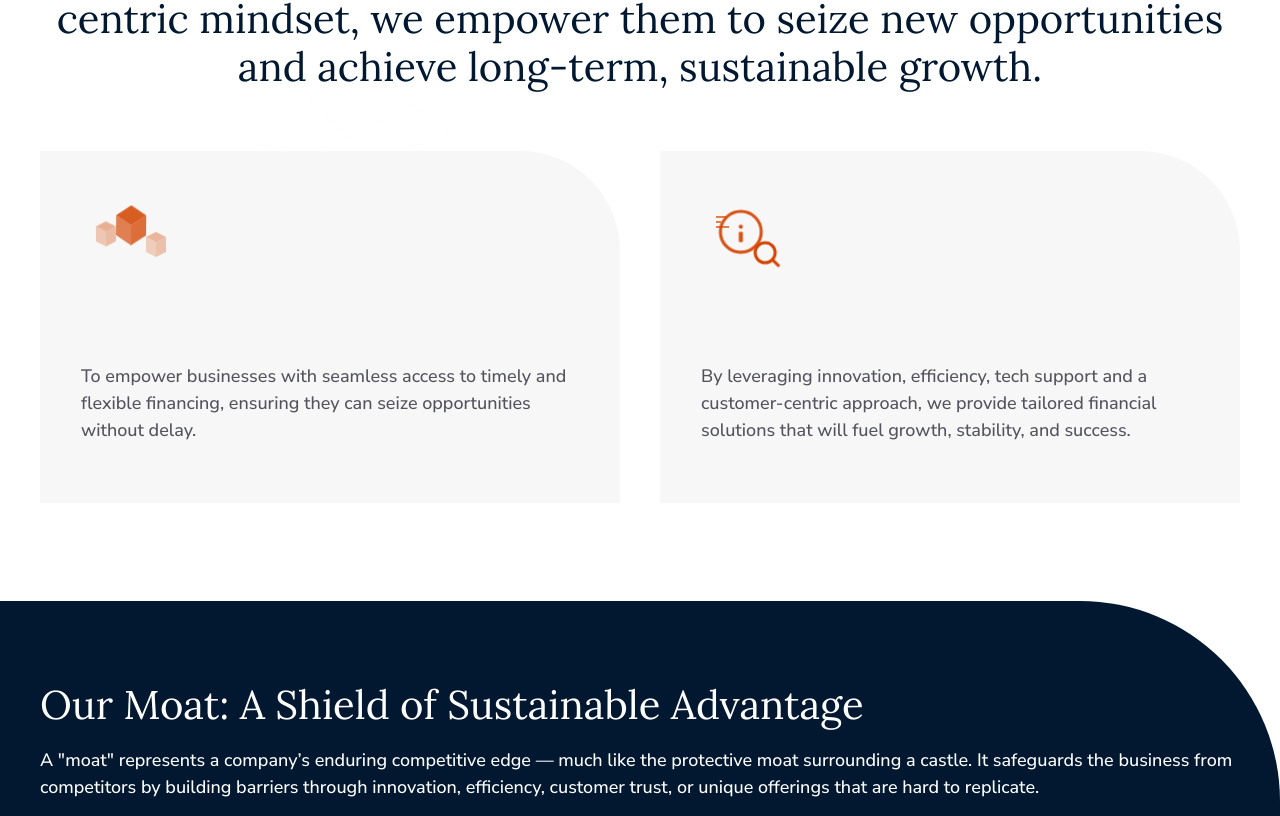
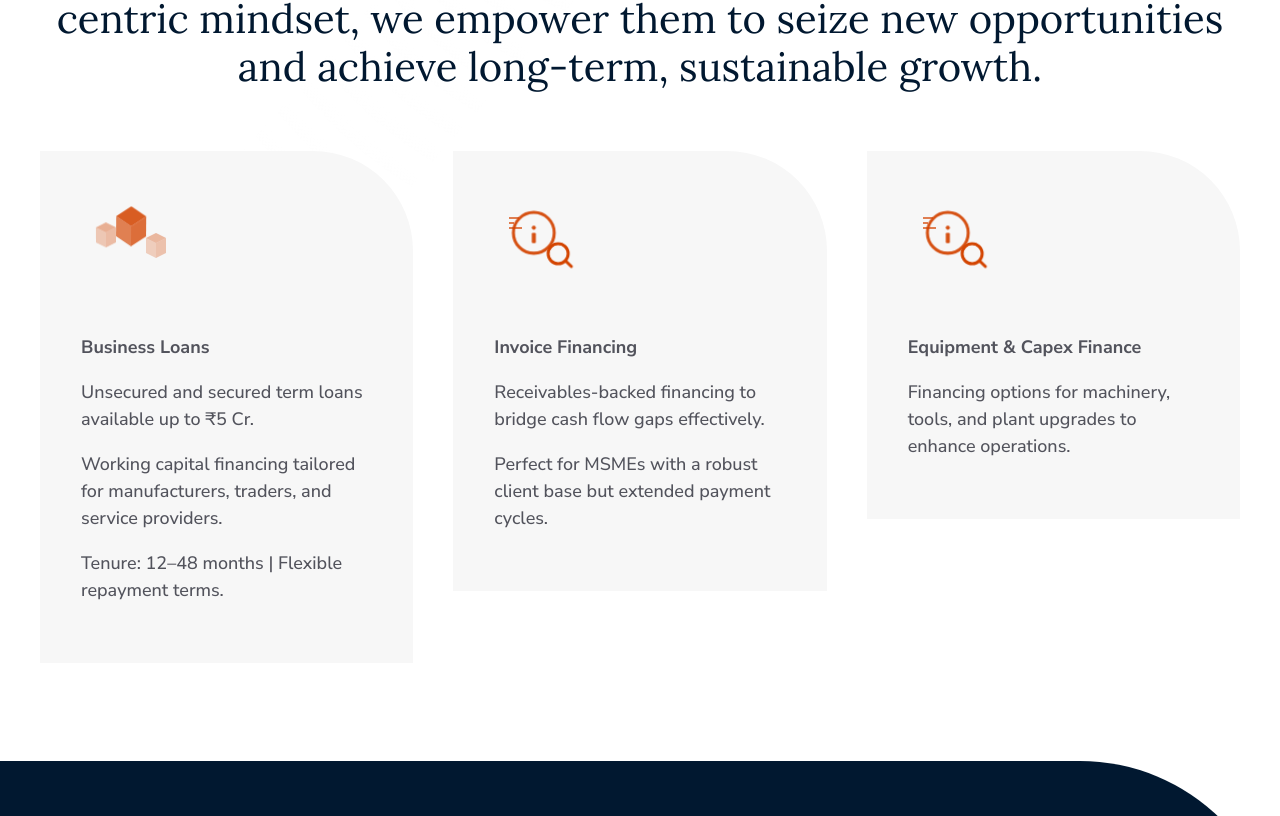
Before and after one commit to webtesting22/trustEdge, a React (Vite) app: page / in a window 1280 px wide. Shown: the part 1104-1920 px from the top of the page. Built offline with nearby package versions, Linux system fonts and the light colour scheme.

Commit message:
Updated cards styling

```diff
--- a/src/Components/HomePageComponents/CompanyMission/CompanyMission.css
+++ b/src/Components/HomePageComponents/CompanyMission/CompanyMission.css
@@ -4,15 +4,18 @@
     padding: 40px;
     border-radius: 0px 100px 0px 0px;
     border: 1px solid transparent;
-    transition: .5s;
+    /* transition: .5s; */
     display: flex;
     flex-direction: column;
-    gap: 50px;
+    gap: 20px;
+    border-top: 2px solid transparent;
 }
 
 .mission-card:hover {
+    border-top: 2px solid #001f3f1e !important;
     border: 1px solid #001f3f1e;
-    transition: .5s;
+    /* transition: .5s; */
+    transform: scale(1.05);
 }
 
 .animated-icon {
--- a/src/Components/HomePageComponents/CompanyMission/CompanyMission.jsx
+++ b/src/Components/HomePageComponents/CompanyMission/CompanyMission.jsx
@@ -57,39 +57,54 @@ const CompanyMission = () => {
                     <img src="https://s3.ap-south-1.amazonaws.com/prepseed/prod/ldoc/media/UpdatedBrandIcons.png" alt="" />
                 </div>
                 <h2 className="text-center mission-heading" data-aos="blur-to-clear" data-aos-delay="100" data-aos-duration="1500">
-                We enable businesses to access timely and adaptable financing solutions customized to their unique requirements. By prioritizing innovation, operational efficiency, and a customer-centric mindset, we empower them to seize new opportunities and achieve long-term, sustainable growth.
+                    We enable businesses to access timely and adaptable financing solutions customized to their unique requirements. By prioritizing innovation, operational efficiency, and a customer-centric mindset, we empower them to seize new opportunities and achieve long-term, sustainable growth.
                 </h2>
 
                 <div className="paddingTop paddingBottom">
                     <Row gutter={[40, 40]} className="mission-cards-container">
-                        <Col lg={12} md={12} sm={24} xs={24}>
+                        <Col lg={8} md={12} sm={24} xs={24}>
                             <div className="mission-card" data-aos="blur-to-clear" data-aos-delay="100" data-aos-duration="1500">
                                 <div className="card-icon-container" data-aos="blur-to-clear" data-aos-delay="100" data-aos-duration="1500">
                                     <CubeIcon />
                                 </div>
-                                <p className="card-description" data-aos="blur-to-clear" data-aos-delay="100" data-aos-duration="1500">
-                                    To empower businesses with seamless access to timely and flexible financing,
-                                    ensuring they can seize opportunities without delay.
-                                </p>
+                                <div>
+                                    <p><b>Business Loans</b></p>
+                                    <p>Unsecured and secured term loans available up to ₹5 Cr.</p>
+                                    <p>Working capital financing tailored for manufacturers, traders, and service providers.</p>
+                                    <p>Tenure: 12–48 months | Flexible repayment terms.</p>
+                                </div>
                             </div>
                         </Col>
 
-                        <Col lg={12} md={12} sm={24} xs={24}>
+                        <Col lg={8} md={12} sm={24} xs={24}>
                             <div className="mission-card" data-aos="blur-to-clear" data-aos-delay="100" data-aos-duration="1500">
                                 <div className="card-icon-container" data-aos="blur-to-clear" data-aos-delay="100" data-aos-duration="1500">
                                     <DataAnalysisIcon />
                                 </div>
-                                <p className="card-description" data-aos="blur-to-clear" data-aos-delay="100" data-aos-duration="1500">
-                                    By leveraging innovation, efficiency, tech support and a customer-centric
-                                    approach, we provide tailored financial solutions that will fuel growth,
-                                    stability, and success.
-                                </p>
+                                <div>
+                                    <p><b>Invoice Financing</b></p>
+                                    <p>Receivables-backed financing to bridge cash flow gaps effectively.</p>
+                                    <p>Perfect for MSMEs with a robust client base but extended payment cycles.</p>
+                                </div>
                             </div>
                         </Col>
+
+                        <Col lg={8} md={12} sm={24} xs={24}>
+                            <div className="mission-card" data-aos="blur-to-clear" data-aos-delay="100" data-aos-duration="1500">
+                                <div className="card-icon-container" data-aos="blur-to-clear" data-aos-delay="100" data-aos-duration="1500">
+                                    <DataAnalysisIcon />
+                                </div>
+                                <div>
+                                    <p><b>Equipment & Capex Finance</b></p>
+                                    <p>Financing options for machinery, tools, and plant upgrades to enhance operations.</p>
+                                </div>
+                            </div>
+                        </Col>
+
                     </Row>
                 </div>
             </div>
-        </section>
+        </section >
     )
 }
 
--- a/src/Components/HomePageComponents/MarketTarget/TargetMarket.jsx
+++ b/src/Components/HomePageComponents/MarketTarget/TargetMarket.jsx
@@ -46,7 +46,7 @@ const TargetMarket = () => {
             <div className="target-market-accordion">
               <h2>The TrustEdge Advantage</h2>
               <p>
-              Purpose-Built for MSMEs. Powered by Expertise. Driven by Trust.
+                Purpose-Built for MSMEs. Powered by Expertise. Driven by Trust.
               </p>
               <div className="custom-step-accordion">
                 {steps.map((step, idx) => (
```
